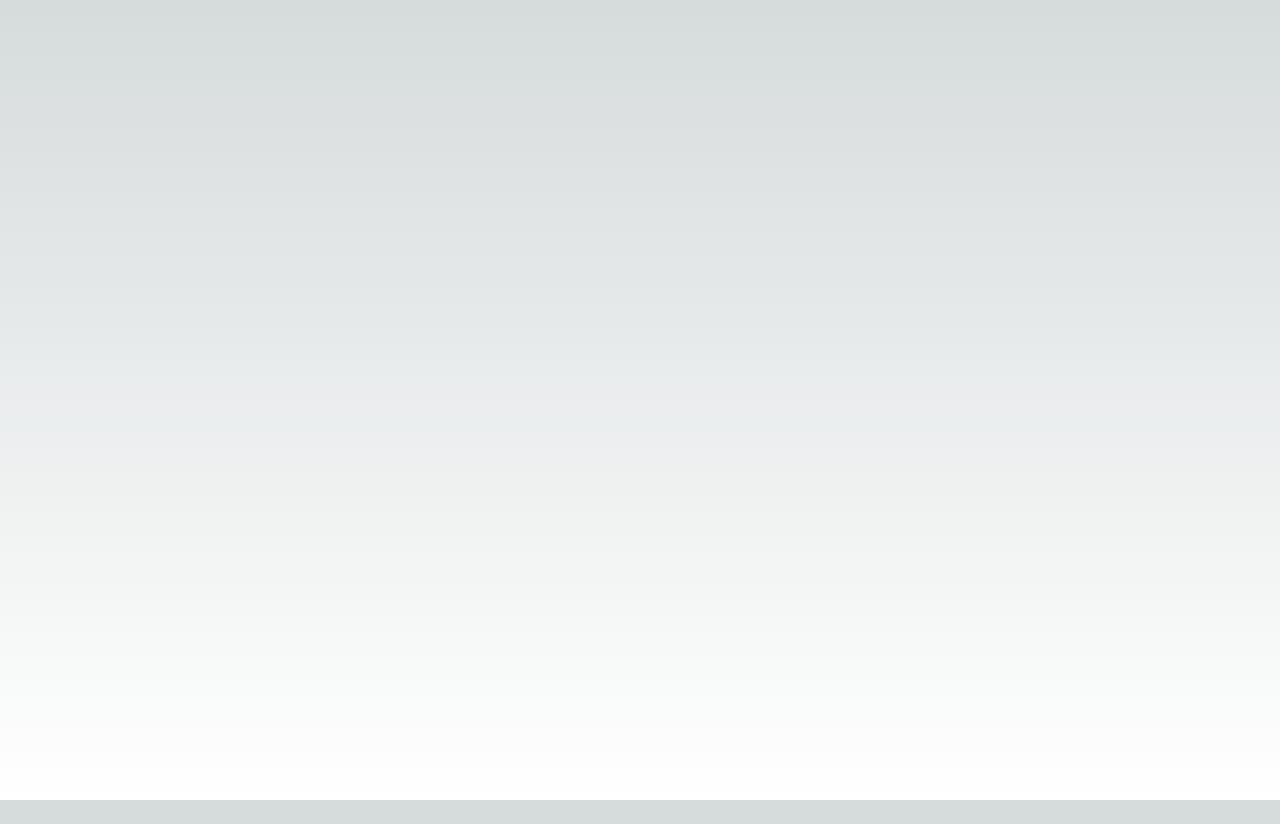
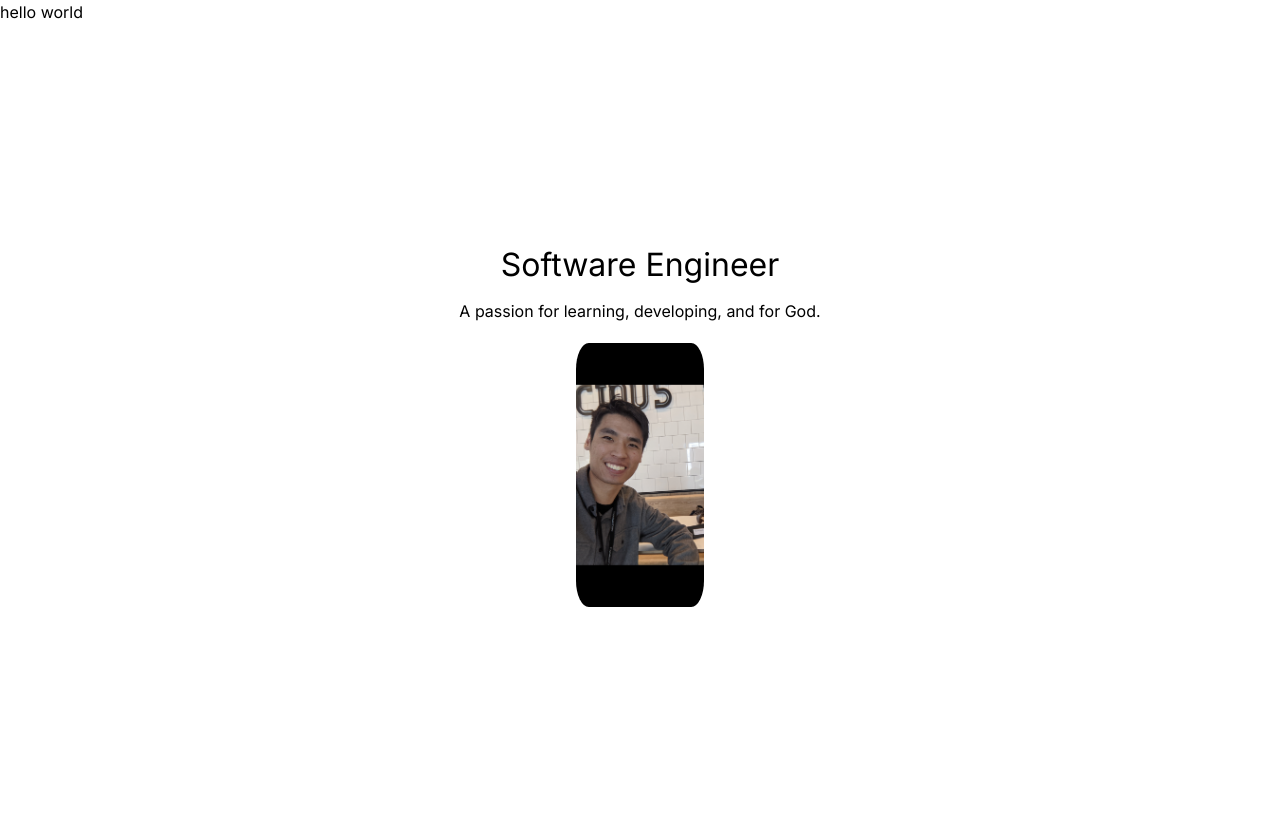
Before and after one commit to lleung030/my-website, a Next.js app: page / in a window 1280 px wide. Before the commit this address had no page. Before the commit the page ends 800 px from the top, so only its background shows below. Built offline with nearby package versions, Linux system fonts and the light colour scheme.

Commit message:
homepage render

```diff
--- a/next.config.js
+++ b/next.config.js
@@ -1,6 +1,9 @@
 /** @type {import('next').NextConfig} */
 const nextConfig = {
     output: 'export',
+    images: {
+        unoptimized: true,
+    },
   };
 
   module.exports = nextConfig
--- a/src/app/components/game/TicTacToe.jsx
+++ /dev/null
@@ -1,99 +0,0 @@
-import React, { useState, useEffect } from 'react';
-
-const PLAYER_X = 'X';
-const PLAYER_O = 'O';
-
-const TicTacToe = () => {
-  const [board, setBoard] = useState(Array(9).fill(null));
-  const [currentPlayer, setCurrentPlayer] = useState(PLAYER_X);
-  const [winner, setWinner] = useState(null);
-
-  const makeMove = (index) => {
-    if (board[index] || winner) {
-      return; // Invalid move if the cell is already taken or the game is over
-    }
-
-    const newBoard = [...board];
-    newBoard[index] = currentPlayer;
-
-    setBoard(newBoard);
-
-    if (checkWinner(newBoard)) {
-      setWinner(currentPlayer);
-    } else {
-      setCurrentPlayer(currentPlayer === PLAYER_X ? PLAYER_O : PLAYER_X);
-    }
-  };
-
-  const checkWinner = (currentBoard) => {
-    const winPatterns = [
-      [0, 1, 2], [3, 4, 5], [6, 7, 8], // Rows
-      [0, 3, 6], [1, 4, 7], [2, 5, 8], // Columns
-      [0, 4, 8], [2, 4, 6]             // Diagonals
-    ];
-
-    for (const pattern of winPatterns) {
-      const [a, b, c] = pattern;
-      if (currentBoard[a] && currentBoard[a] === currentBoard[b] && currentBoard[a] === currentBoard[c]) {
-        return true;
-      }
-    }
-
-    return false;
-  };
-
-  const isBoardFull = () => {
-    return board.every(cell => cell !== null);
-  };
-
-  const isGameOver = () => {
-    return winner || isBoardFull();
-  };
-
-  const resetGame = () => {
-    setBoard(Array(9).fill(null));
-    setCurrentPlayer(PLAYER_X);
-    setWinner(null);
-  };
-
-  // Computer player logic
-  useEffect(() => {
-    if (currentPlayer === PLAYER_O && !isGameOver()) {
-      const emptyCells = board.reduce((acc, cell, index) => {
-        if (!cell) {
-          acc.push(index);
-        }
-        return acc;
-      }, []);
-
-      const randomIndex = Math.floor(Math.random() * emptyCells.length);
-      const computerMove = emptyCells[randomIndex];
-
-      makeMove(computerMove);
-    }
-  }, [currentPlayer, board, isGameOver]);
-
-  return (
-    <div>
-      <div>
-        <p>Current Player: {currentPlayer}</p>
-        <p>Winner: {winner}</p>
-      </div>
-      <div style={{ display: 'grid', gridTemplateColumns: 'repeat(3, 100px)', gap: '4px' }}>
-        {board.map((value, index) => (
-          <button key={index} onClick={() => makeMove(index)} style={{ width: '100px', height: '100px', fontSize: '24px' }}>
-            {value}
-          </button>
-        ))}
-      </div>
-      {isGameOver() && (
-        <div>
-          <p>{winner ? `Player ${winner} wins!` : 'It\'s a draw!'}</p>
-          <button onClick={resetGame}>Restart Game</button>
-        </div>
-      )}
-    </div>
-  );
-};
-
-export default TicTacToe;
--- /dev/null
+++ b/src/app/components/home/Home.jsx
@@ -0,0 +1,20 @@
+import React from 'react';
+import Me from '../../image/ME.png';
+import styles from './page.module.css'; // Import your stylesheet
+import Image from 'next/image';
+
+export default function Homepage() {
+  return (
+    <div className={styles.container}>
+      <div className={styles.textContainer}>
+        <h1 className={styles.title}>
+          Software Engineer
+        </h1>
+        <p className={styles.description}>
+          A passion for learning, developing, and for God.
+        </p>
+      </div>
+      <Image src={Me} alt="" className={styles.imageContainer} />
+    </div>
+  );
+}
--- /dev/null
+++ b/src/app/components/home/page.module.css
@@ -0,0 +1,36 @@
+/* page.module.css */
+.container {
+    display: flex;
+    flex-direction: column;
+    align-items: center;
+    justify-content: center;
+    height: 100vh; /* Set the container height to the full viewport height */
+  }
+
+  .textContainer {
+    text-align: center;
+  }
+
+  .title {
+    font-size: 2rem;
+    margin-bottom: 10px;
+  }
+
+  .description {
+    font-size: 1rem;
+  }
+
+  .imageContainer {
+      text-align: center;
+      border-radius: 10%;
+      max-width: 10%;
+      max-height: 400px;
+      margin-top: 20px;
+  }
+
+  .centeredImage {
+    max-width: 100%; /* Make sure the image doesn't exceed its container width */
+    height: auto; /* Maintain the aspect ratio of the image */
+    max-height: 400px; /* Set the maximum height as needed */
+    margin-top: 20px; /* Adjust the top margin as needed */
+  }
--- a/src/app/globals.css
+++ b/src/app/globals.css
@@ -1,27 +1,3 @@
 @tailwind base;
 @tailwind components;
 @tailwind utilities;
-
-:root {
-  --foreground-rgb: 0, 0, 0;
-  --background-start-rgb: 214, 219, 220;
-  --background-end-rgb: 255, 255, 255;
-}
-
-@media (prefers-color-scheme: dark) {
-  :root {
-    --foreground-rgb: 255, 255, 255;
-    --background-start-rgb: 0, 0, 0;
-    --background-end-rgb: 0, 0, 0;
-  }
-}
-
-body {
-  color: rgb(var(--foreground-rgb));
-  background: linear-gradient(
-      to bottom,
-      transparent,
-      rgb(var(--background-end-rgb))
-    )
-    rgb(var(--background-start-rgb));
-}
--- a/src/app/page.js
+++ b/src/app/page.js
@@ -1,16 +1,17 @@
-import Image from 'next/image'
 import React from 'react';
 import { BrowserRouter as Router, Route, Routes } from 'react-router-dom';
-import TicTacToe from './components/game/TicTacToe';
+import Homepage from './components/home/Home.jsx'
 
 export default function Home() {
   return (
-    <main className="flex min-h-screen flex-col items-center justify-between p-24">
-      <Router>
+    <main className="">
+      {/* <Router>
         <Routes>
-          <Route path='tictactoe' element={<TicTacToe />} />
+          <Route path='/' element={<Home />} />
         </Routes>
-      </Router>
+      </Router> */}
+      hello world
+      <Homepage />
     </main>
   )
 }
```
Also changed, not shown: src/app/image/ME.png (added).
